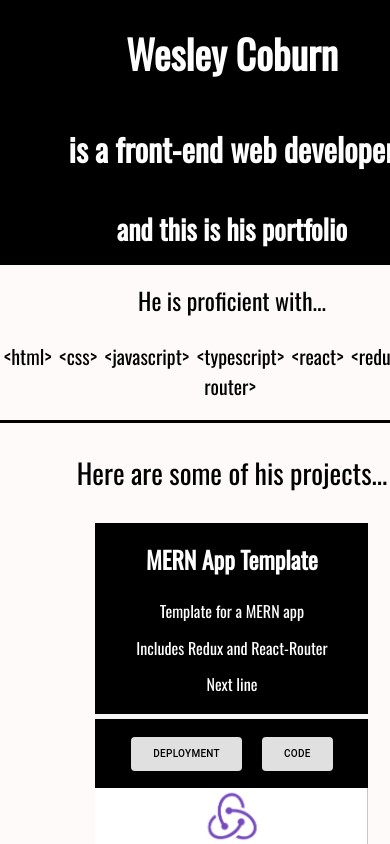
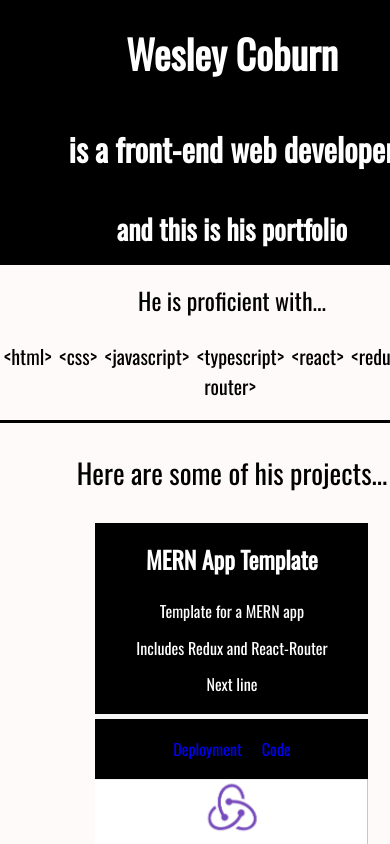
Before and after one commit to Wes-Coburn/portfolio, a React (Vite) app in the folder client/: page / in a window 390 px wide. Shown: the top 844 px of the page. Built offline with nearby package versions, Linux system fonts and the light colour scheme.

Commit message:
removed material ui

```diff
--- a/client/src/features/Showcase/Showcase.module.css
+++ b/client/src/features/Showcase/Showcase.module.css
@@ -20,10 +20,11 @@
   display: flex;
   justify-content: center;
   padding: 2vmin 0;
-  font-size: var(--font-size-300);
+  color: white;
 }
 
 .ShowcaseLinks a {
+  font-size: var(--font-size-500);
   margin: var(--font-size-200);
 }
 
@@ -37,6 +38,10 @@
     color: yellow;
     font-size: var(--font-size-700-r);
   }
+
+  .ShowcaseLinks a:hover {
+    color: yellow;
+  }
 }
 
 @media (max-width: 500px) {
@@ -44,8 +49,8 @@
     width: 70vmin;
   }
 
-  .ShowcaseLinks {
-    font-size: var(--font-size-200);
+  .ShowcaseLinks a {
+    font-size: var(--font-size-400);
   }
 
   .ShowcaseDescription h2 {
--- a/client/src/features/Showcase/index.tsx
+++ b/client/src/features/Showcase/index.tsx
@@ -1,5 +1,5 @@
 import { Fade } from 'react-awesome-reveal';
-import { Button } from '@mui/material';
+// import Button from '@mui/material/Button';
 import styles from './Showcase.module.css';
 
 interface Props {
@@ -30,11 +30,14 @@ export default function Showcase({
             <p>{description}</p>
           ) : (
             (description as Array<string>).map((string) => (
-              <p key={`key:${string}`}>{string}</p>
+              <p key={`key:${Math.random().toString(36).slice(2, 7)}`}>
+                {string}
+              </p>
             ))
           )}
         </div>
         <div className={styles.ShowcaseLinks}>
+          {/*
           <Button
             href={deployLinkURL}
             target="_blank"
@@ -53,6 +56,14 @@ export default function Showcase({
           >
             Code
           </Button>
+          */}
+          <a href={deployLinkURL} target="_blank" rel="noreferrer">
+            Deployment
+          </a>
+          <br />
+          <a href={codeLinkURL} target="_blank" rel="noreferrer">
+            Code
+          </a>
         </div>
         <div className={styles.ShowcaseContent}>
           {isVideo ? (
```
Also changed, not shown: client/package.json (+17 -20 lines), 1 other file (tests, documents, lock files or other folders).
